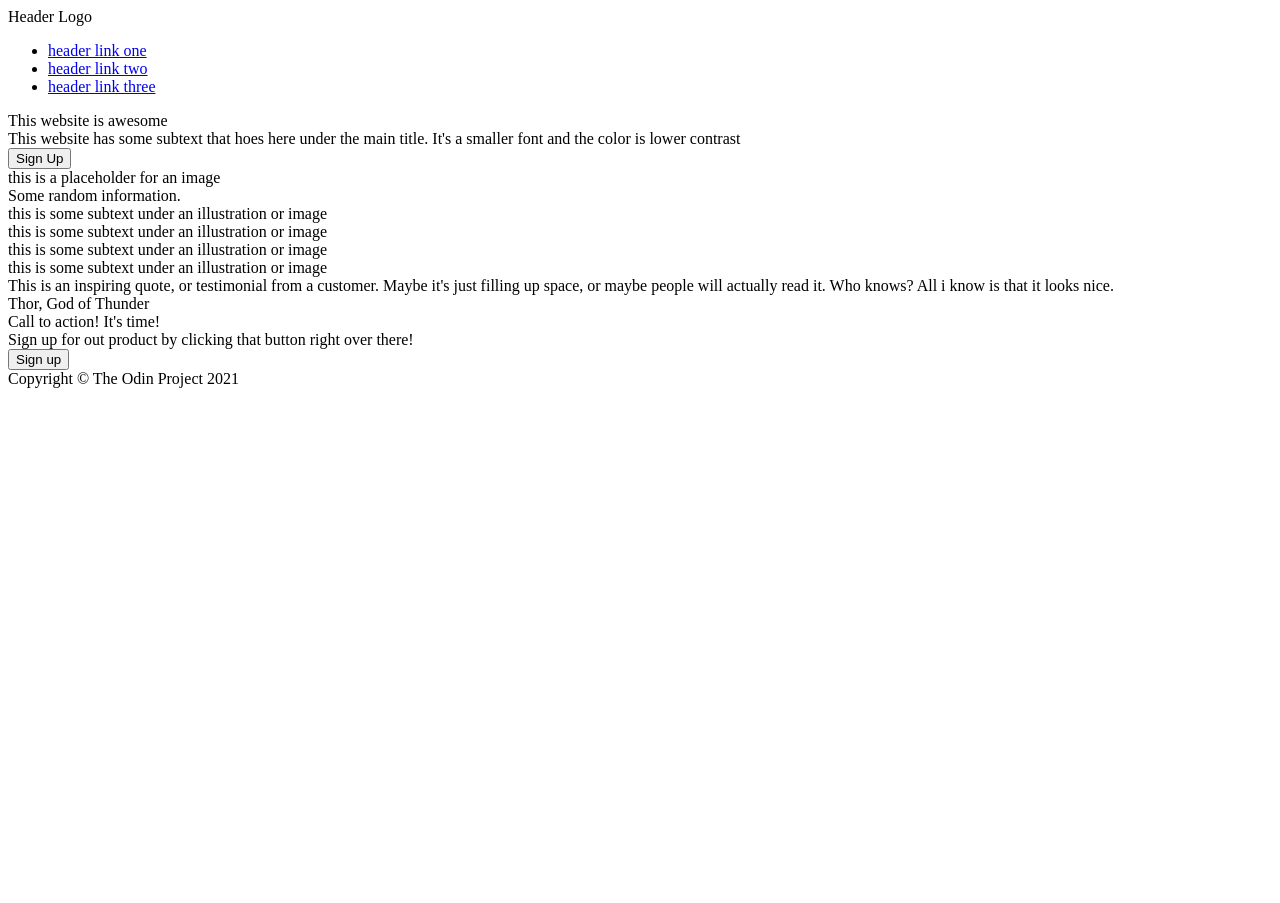
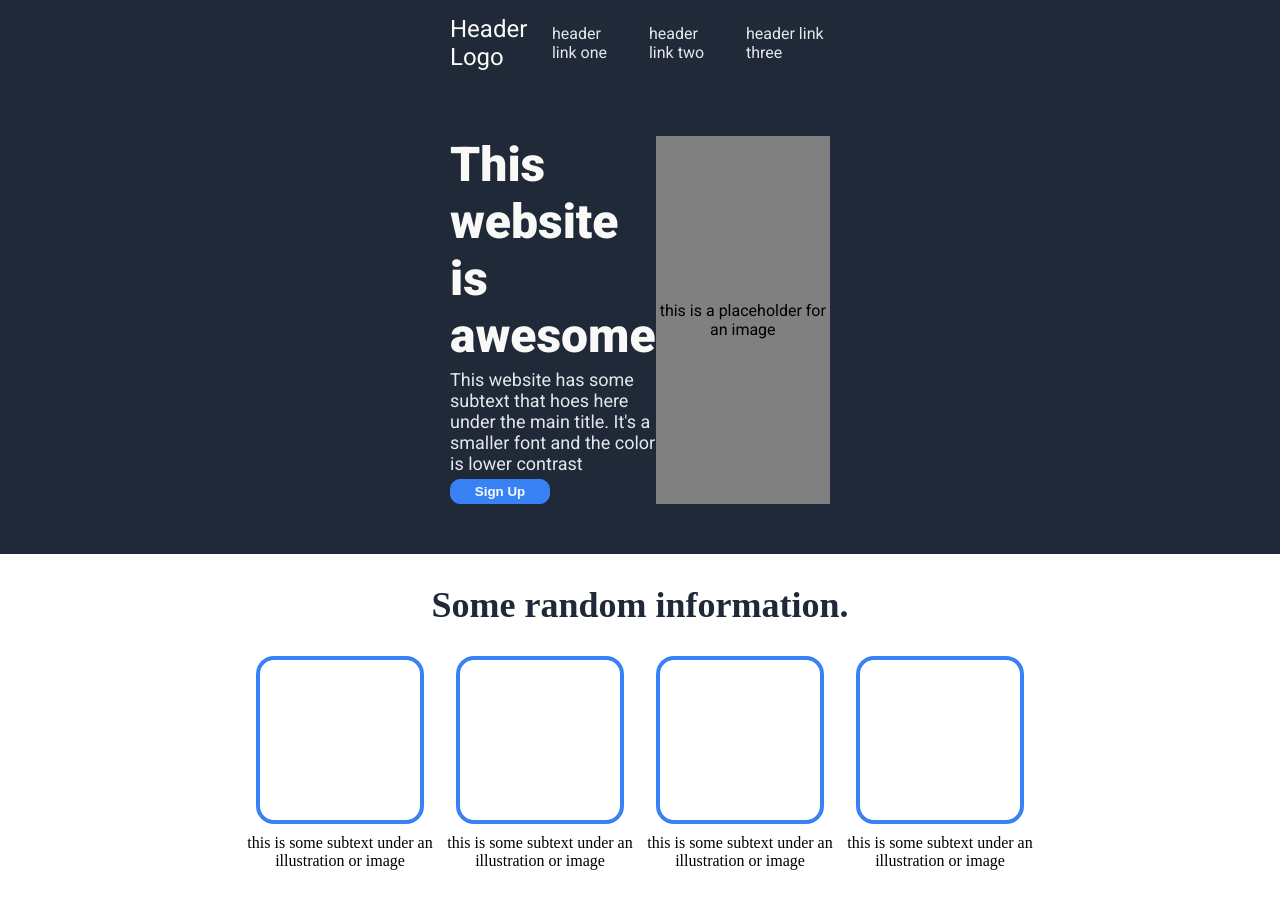
Before and after one commit to bikeshresthaa/Landing-page, a plain HTML site: page index.html in a window 1280 px wide. Shown: the top 903 px of the page. Before the commit the page ends 800 px from the top, so only its background shows below. Drawn offline with Linux system fonts and the light colour scheme.

Commit message:
add reference image and styled css file in final form

```diff
--- a/index.html
+++ b/index.html
@@ -3,13 +3,17 @@
 <head>
     <meta charset="UTF-8">
     <meta name="viewport" content="width=device-width, initial-scale=1.0">
-    <title>Document</title>
+    <title>Landing Page</title>
     <link rel="stylesheet" href="style.css">
+    <link rel="preconnect" href="https://fonts.googleapis.com">
+    <link rel="preconnect" href="https://fonts.gstatic.com" crossorigin>
+    <link href="https://fonts.googleapis.com/css2?family=Roboto:ital,wght@0,100..900;1,100..900&display=swap" rel="stylesheet">
 </head>
 <body>
     <div class="landing-page">
 
         <div class="top-container">
+
 
             <div class="header">
 
@@ -23,8 +27,8 @@
                     </ul>
 
                 </div>
+
             </div>
-
 
             <div class="hero-container">
                 <div class="hero-text-section">
@@ -35,6 +39,11 @@
 
                 <div class="hero-image">this is a placeholder for an image</div>
             </div>
+
+
+
+
+
         </div>
 
         <div class="content">
@@ -68,11 +77,12 @@
                     This is an inspiring quote, or testimonial from a customer. Maybe it's just filling up space, or maybe people will actually read it. Who knows? All i know is that it looks nice.
 
                 </div>
-                <div class="author">Thor, God of Thunder</div>
+                <div class="author">-Thor, God of Thunder</div>
             </div>
 
             <div class="blue-container">
-                <div class="text-section">
+
+                <div class="blue-text-section">
                     <div class="title">Call to action! It's time!</div>
                     <div class="sub-text">Sign up for out product by clicking that button right over there!</div>
                 </div>
--- a/style.css
+++ b/style.css
@@ -0,0 +1,207 @@
+*{
+    margin: 0 0;
+    /* padding: 0; */
+}
+
+.landing-page{
+    display: flex;
+    flex-direction: column;
+    margin-top: 0;
+}
+
+.header{
+    margin: 15px 450px;
+    display: flex;
+    justify-content: space-between;
+    align-items: center;
+}
+
+.header-logo{
+    color: #F9FAF8;
+    font-size: 24px;
+}
+
+.top-container{
+    display: flex;
+    flex-direction: column;
+    background-color: #1F2937;
+    font-family: "Roboto";
+    margin: 0 0;
+}
+
+
+
+.hero-container{
+    display: flex;
+
+    margin: 50px 450px;
+}
+
+.hero-text-section{
+    display: flex;
+    flex: 1;
+    flex-direction: column;
+    gap: 5px;
+}
+
+.main-hero-text{
+    font-size: 48px;
+    color: #F9FAF8;
+    font-weight: 900;
+}
+
+.sub-hero-text{
+    font-size: 18px;
+    color: #E5E7EB;
+
+}
+
+.hero-image{
+    background-color: grey;
+    flex: 1;
+    text-align: center;
+    align-content: center;
+}
+
+.content{
+    display: flex;
+    flex-direction: column;
+    align-items: center;
+}
+
+.content .title{
+    color: #1F2937;
+    font-size: 36px;
+    font-weight: 900;
+    margin: 30px 0;
+}
+
+.frame{
+    height: 160px;
+    width: 160px;
+    border: 4px solid #3882F6;
+    border-radius: 18px;
+}
+
+.boxes{
+    display: flex;
+    align-items: center;
+    justify-content: space-between;
+
+}
+
+.box{
+    width: 200px;
+    display: flex;
+    flex-direction: column;
+    align-items: center;
+    justify-content: center;
+    gap: 10px;
+    margin-bottom: 30px;
+}
+
+.box .text{
+    text-align: center;
+}
+
+.quote-container{
+    background-color: #E5E7EB;
+    display: flex;
+    flex-direction: column;
+    height: 200px;
+    padding: 50px 560px;
+    margin: 50px 0;
+}
+
+.quote-italic{
+    color: #1F2937;
+    font-size: 36px;
+    font-style: italic;
+}
+
+.author{
+    margin-left: auto;
+    font-weight: 900;
+}
+
+.blue-container{
+    margin: 30px 450px;
+    height: 90px;
+    border: 1px solid #3882F6;
+    padding: 1px 50px;
+    border-radius: 10px;
+    display: flex;
+    background-color: #3882F6;
+    justify-content: center;
+    align-items: center;
+    box-sizing: border-box;
+}
+
+.blue-container .blue-text-section{
+    display: flex;
+    width: 600px;
+    justify-content: center;
+    flex-direction: column;
+
+
+
+}
+
+.blue-container .title , .blue-container .sub-text{
+    margin: 0;
+}
+
+.blue-text-section .title{
+    color: #F9FAF8;
+    font-weight: 800;
+    font-size: 18px;
+}
+
+.blue-text-section .sub-text{
+    color: #F9FAF8;
+    font-size: 14px;
+}
+
+.hero-container .sign-up-button{
+    background-color: #3882F6;
+    border: 1px solid #3882F6;
+}
+
+button{
+    width: 100px;
+    height: 25px;
+    border-radius: 10px;
+    color: #F9FAF8;
+    font-weight: 900;
+}
+
+.blue-container .sign-up-button{
+    background-color: #3882F6;
+    border: 1px solid white;
+
+}
+
+
+
+.footer{
+    background-color: #1F2937;
+    color: #F9FAF8;
+    text-align: center;
+    height: 50px;
+    align-content: center;
+}
+
+ul {
+
+    list-style-type: none;
+    margin: 0;
+    padding: 0;
+    display: flex;
+
+    gap: 20px;
+}
+
+a{
+    text-decoration: none;
+    color: #E5E7EB;
+}
```
Also changed, not shown: 01.png (added), 02.png (added).
